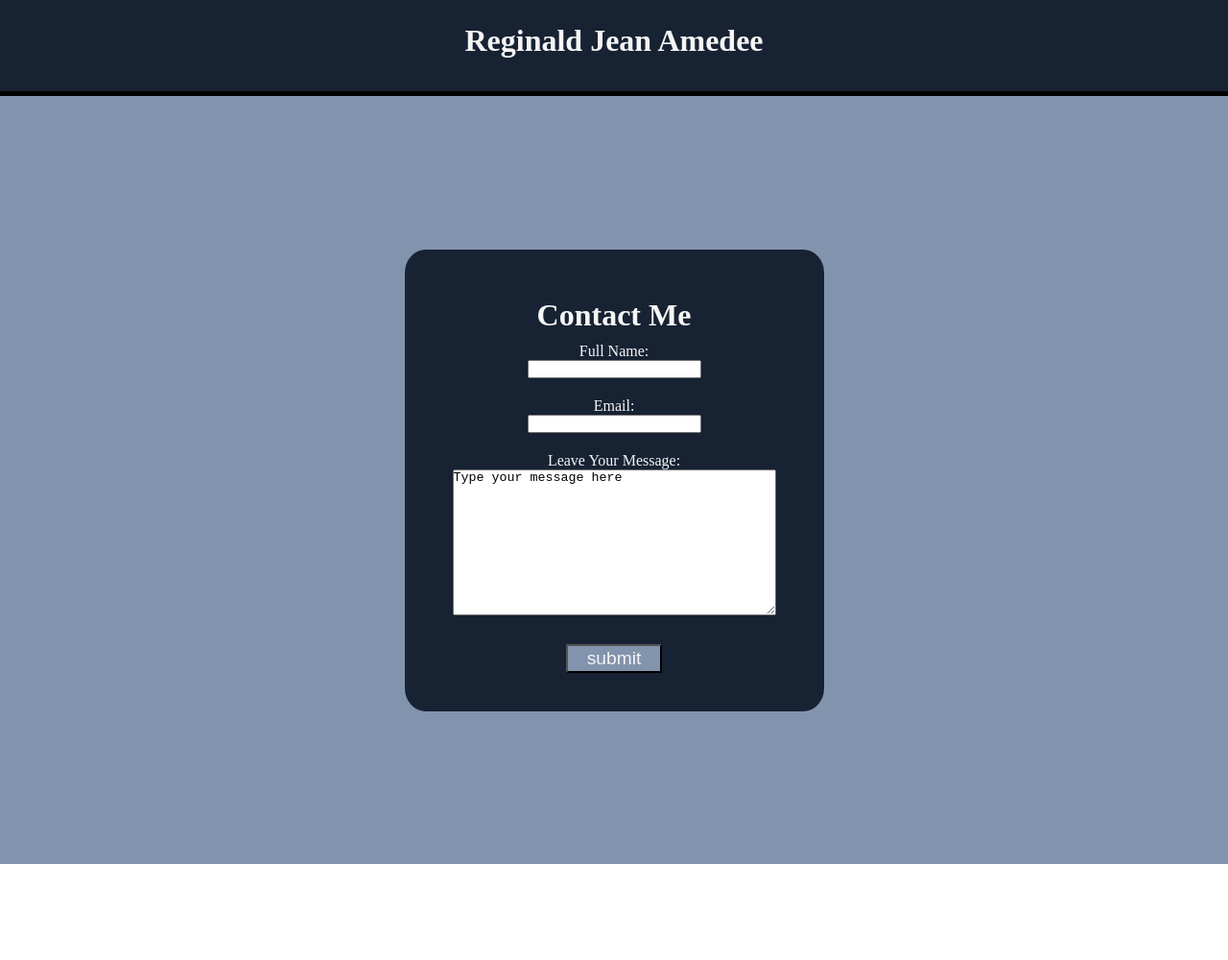
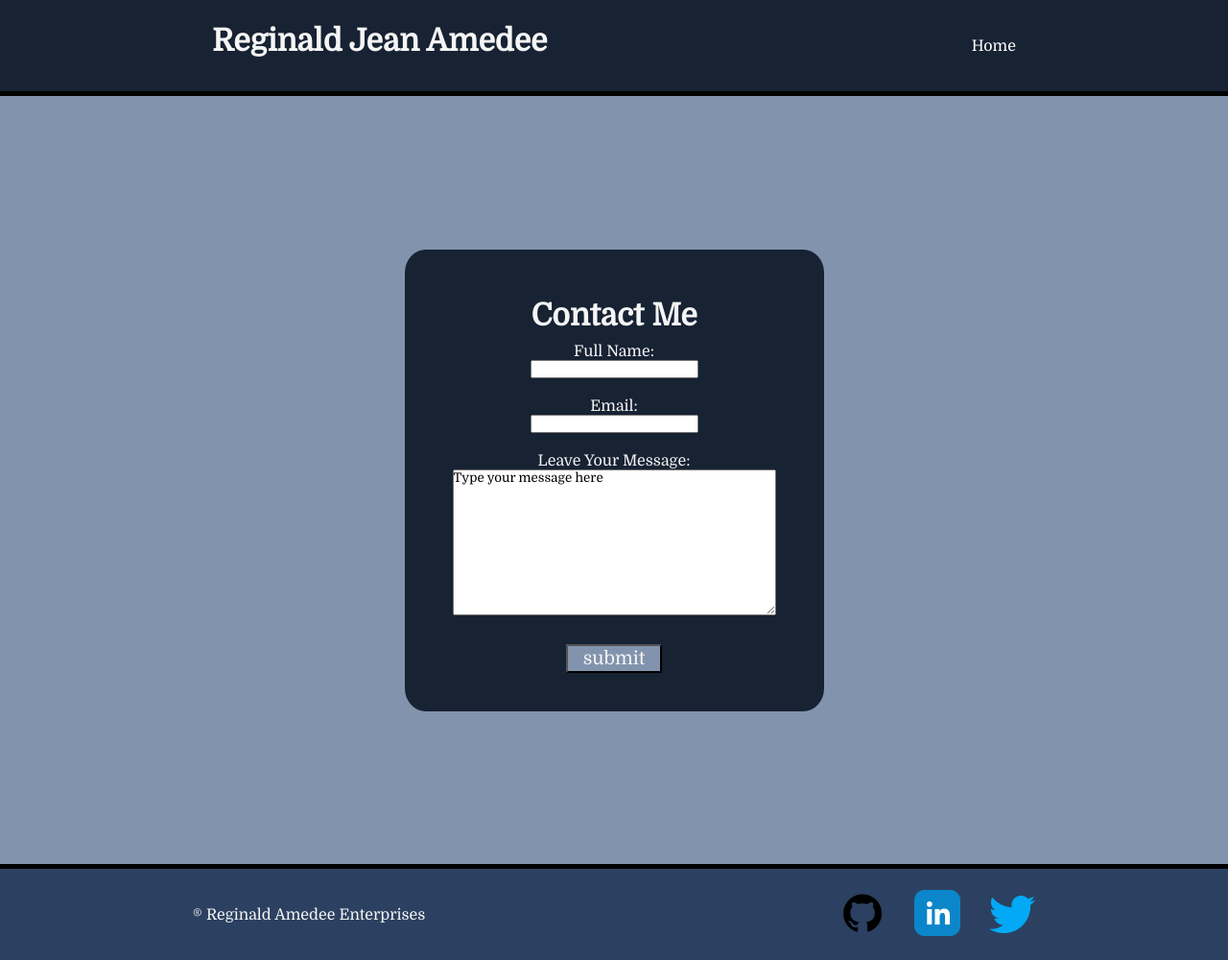
Before and after one commit to Reggie-Amedee-Tech/MyWebsite2, a plain HTML site: page contact-me-page.html in a window 1280 px wide. Shown: the whole page at 96% size. Before the commit the page ends 900 px from the top, so only its background shows below. Drawn offline with Linux system fonts and the light colour scheme.

Commit message:
fully designed website

```diff
--- a/contact-me-page.css
+++ b/contact-me-page.css
@@ -2,6 +2,7 @@
     margin: 0px;
     padding: 0px;
     box-sizing: border-box;
+    font-family: 'Domine', serif;
 
 }
 
@@ -16,6 +17,15 @@
     color: whitesmoke;
     border-bottom: 5px solid black;
 
+}
+
+.header a {
+    color: white;
+    text-decoration: none;
+}
+
+.header a:hover {
+    text-decoration: underline;
 }
 
 .main-content {
@@ -96,3 +106,33 @@ label {
     position: relative;
     top: 20px;
 }
+
+.footer {
+    display: flex;
+    flex-direction: row;
+    justify-content: space-around;
+    width: 100%;
+    height: 100px;
+    background-color: #2C4161;
+    align-items: center;
+    border-top: black 5px solid;
+
+}
+
+.footer p {
+    color: whitesmoke;
+}
+
+.social-media img {
+    margin-left: 10px;
+}
+
+.social-media ol {
+    display: flex;
+    flex-direction: row;
+}
+
+.social-media ol li {
+    list-style-type: none;
+    margin-left: 20px;
+}
--- a/contact-me-page.html
+++ b/contact-me-page.html
@@ -14,6 +14,8 @@
     <div class="container">
         <div class="header">
             <h1>Reginald Jean Amedee</h1>
+
+            <a href="index.html">Home</a>
 
         </div>
         <div class="main-content">
@@ -36,6 +38,21 @@
                 </form>
             </div>
         </div>
+        <div class="footer">
+
+            <p><span>&#174;</span> Reginald Amedee Enterprises</p>
+            <div class="social-media">
+
+            <ol>
+                <li><a href="https://github.com/Reggie-Amedee-Tech" target="_blank"><img src="Pictures/github.png" id="github"></a></li>
+                <li><a href="https://www.linkedin.com/in/reginaldamedee/" target="_blank"><img src="Pictures/linkedin.png" id="github"></a></li>
+                <li><a href="https://twitter.com/Sir_JeanAmedee" target="_blank"><img src="Pictures/twitter.png" id="github"></a></li>
+            </ol>
+
+
+        </div>
+        </div>
+    </div>
     </div>
 
 </body>
--- a/index.css
+++ b/index.css
@@ -2,7 +2,7 @@
     margin: 0px;
     padding: 0px;
     box-sizing: border-box;
-    font-family: 'Domine', serif;;
+    font-family: 'Domine', serif;
 }
 
 .header {
@@ -128,6 +128,10 @@
     color: whitesmoke;
 }
 
+.contact-me:hover {
+    text-decoration: underline;
+}
+
 .about-me-section {
     background-color: #2C4161;
     display: flex;
@@ -250,6 +254,35 @@
     opacity: 1;
 }
 
+.footer {
+    display: flex;
+    flex-direction: row;
+    justify-content: space-around;
+    width: 100%;
+    height: 100px;
+    background-color: #2C4161;
+    align-items: center;
+    border-top: black 5px solid;
+
+}
+.footer p {
+    color: whitesmoke;
+}
+
+.social-media img {
+    margin-left: 10px;
+}
+
+.social-media ol {
+    display: flex;
+    flex-direction: row;
+}
+
+.social-media ol li {
+    list-style-type: none;
+    margin-left: 20px;
+}
+
 /* Media Queries */
 
 @media only screen and (max-width: 768px) {
--- a/index.js
+++ b/index.js
@@ -5,9 +5,6 @@ function reveal() {
       var windowHeight = window.innerHeight;
       var elementTop = reveals[i].getBoundingClientRect().top;
       var elementVisible = 10;
-      console.log(`this is windowHeight:${windowHeight}`)
-      console.log(`this is elementTop:${elementTop}`)
-      console.log(`this is elementVisible:${elementVisible}`)
       if (elementTop < windowHeight - elementVisible) {
         reveals[i].classList.add("active");
       } else {
```
Also changed, not shown: index.html (+15 -1 lines), Pictures/github.png (added), Pictures/linkedin.png (added), Pictures/twitter.png (added), 2 other files.
